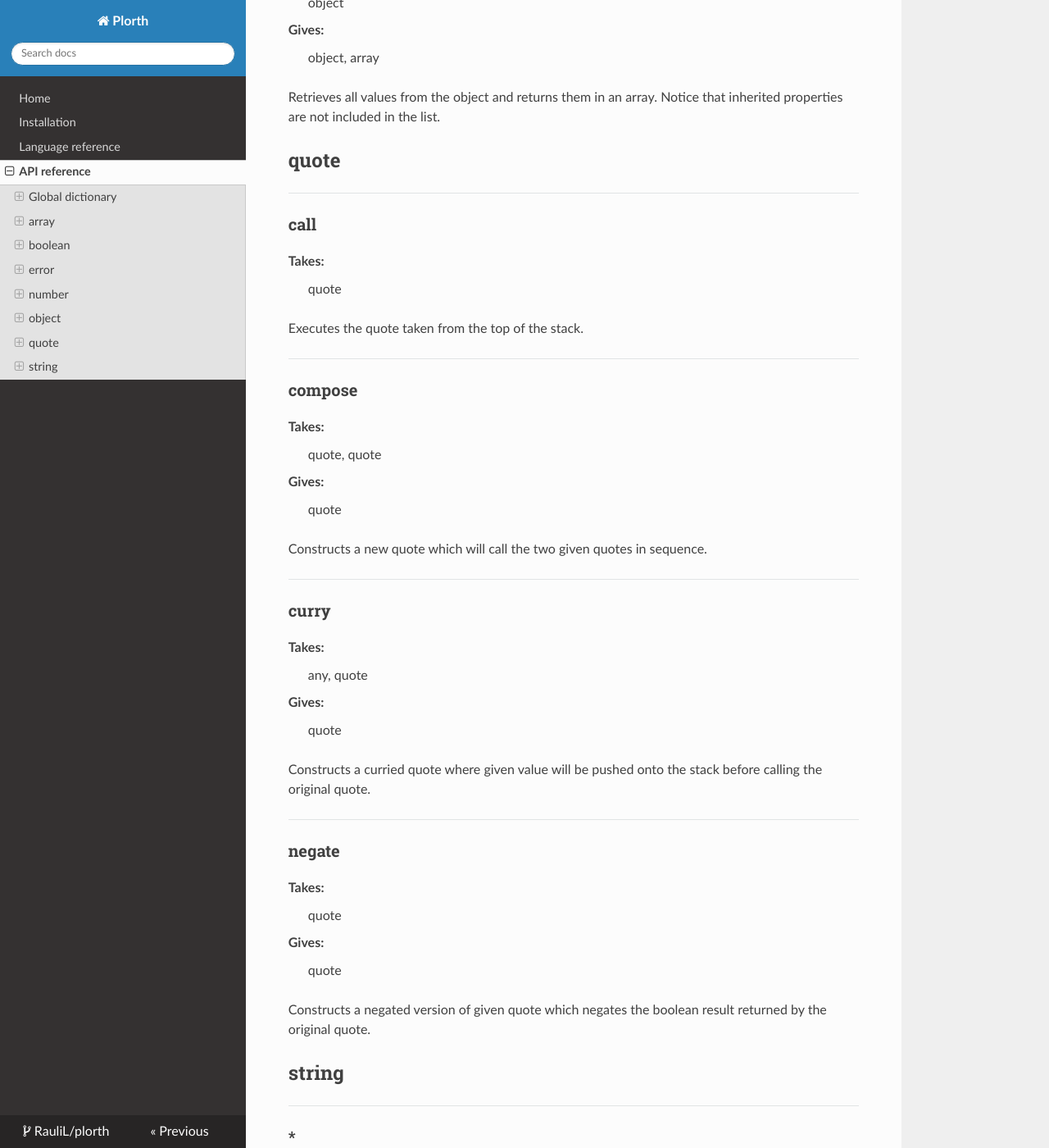
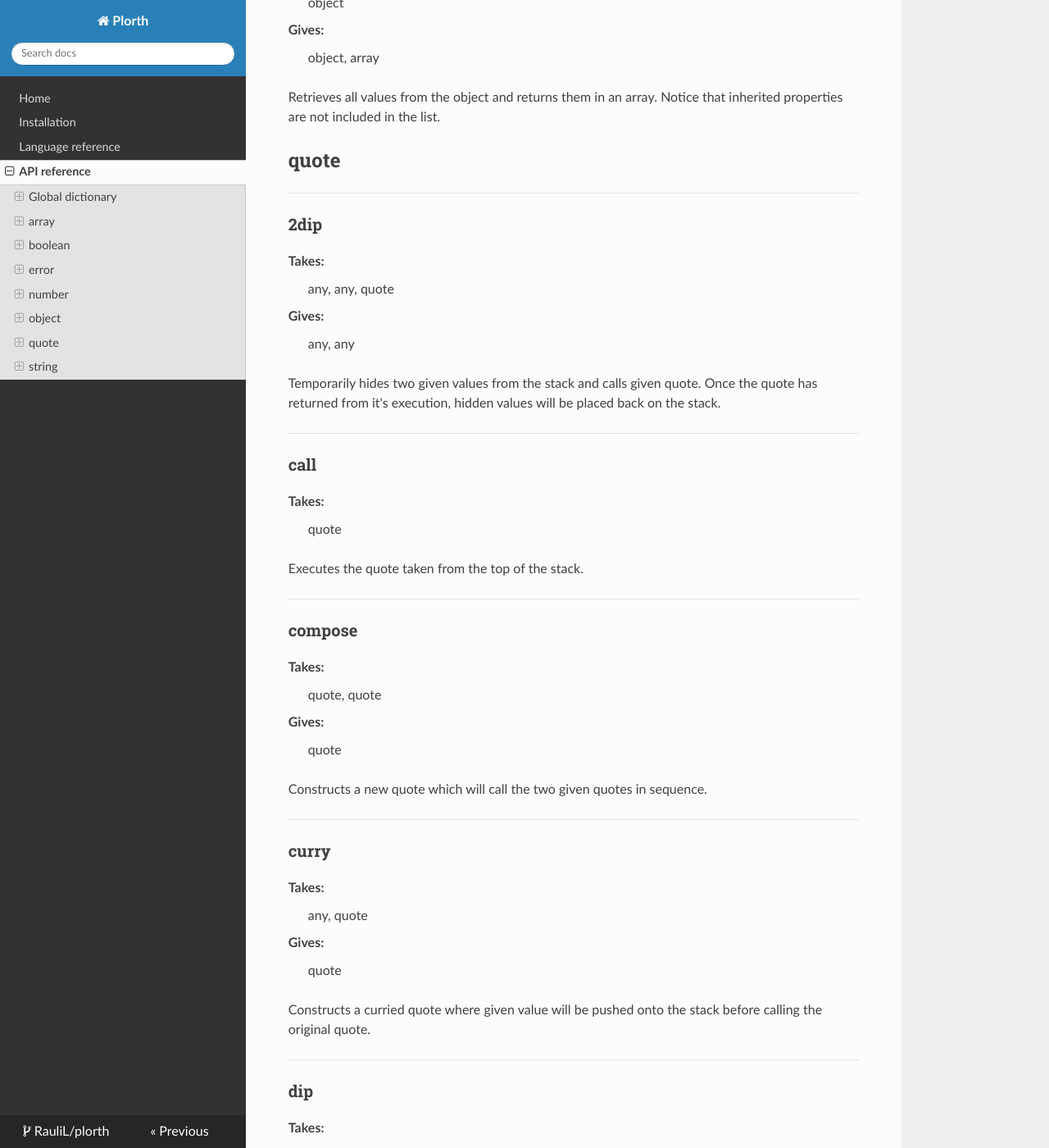
Before and after one commit to RauliL/plorth, an MkDocs documentation site: the page built from docs/api.md, in a window 1280 px wide and 1400 px high, scrolled down 29970 px. Shown: the whole window at 82% size. Built offline with MkDocs 1.6.1, drawn with Linux system fonts in a browser that asks for light colours; nearby versions of some CDN libraries; old or Windows-style settings are respelled for this version of MkDocs; some of the changed text lies outside the part shown.

Commit message:
Add dip and 2dip words to quote prototype
Introduce two words into quote prototype inspired by the Factor programming
language: dip and 2dip. These words can be used to call quotes with "hidden"
values that will be placed back onto the stack once the quote execution has been
completed.

```diff
--- a/docs/api.md
+++ b/docs/api.md
@@ -1503,6 +1503,21 @@ that inherited properties are not included in the list.
 
 ---
 
+### 2dip
+
+<dl>
+  <dt>Takes:</dt>
+  <dd>any, any, quote</dd>
+  <dt>Gives:</dt>
+  <dd>any, any</dd>
+</dl>
+
+Temporarily hides two given values from the stack and calls given quote.
+Once the quote has returned from it's execution, hidden values will be
+placed back on the stack.
+
+---
+
 ### call
 
 <dl>
@@ -1538,6 +1553,21 @@ Constructs a new quote which will call the two given quotes in sequence.
 
 Constructs a curried quote where given value will be pushed onto the stack
 before calling the original quote.
+
+---
+
+### dip
+
+<dl>
+  <dt>Takes:</dt>
+  <dd>any, quote</dd>
+  <dt>Gives:</dt>
+  <dd>any</dd>
+</dl>
+
+Temporarily hides given value from the stack and calls given quote. Once
+the quote has returned from it's execution, hidden value will be placed
+back on the stack.
 
 ---
 
```
Also changed, not shown: 2 other files.
